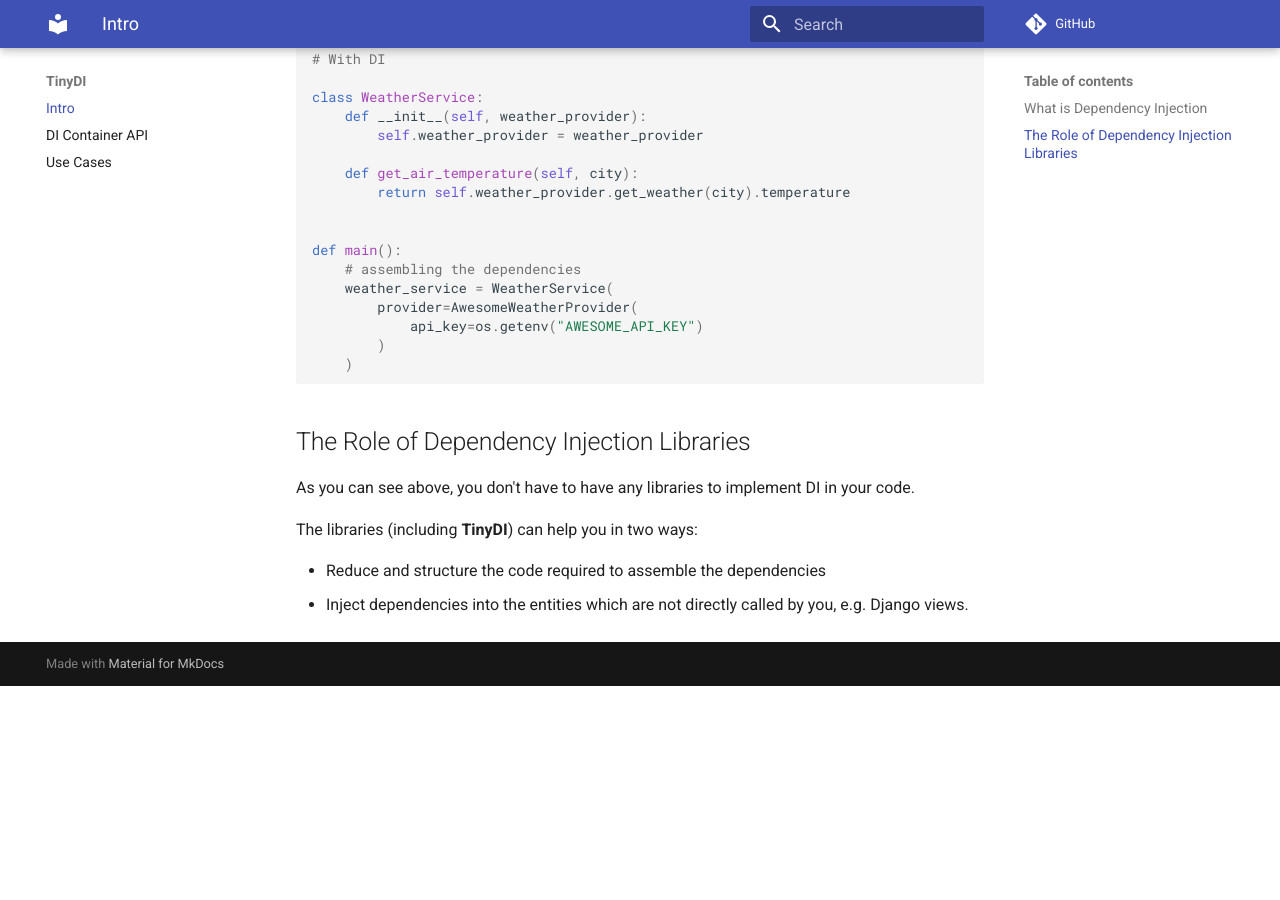
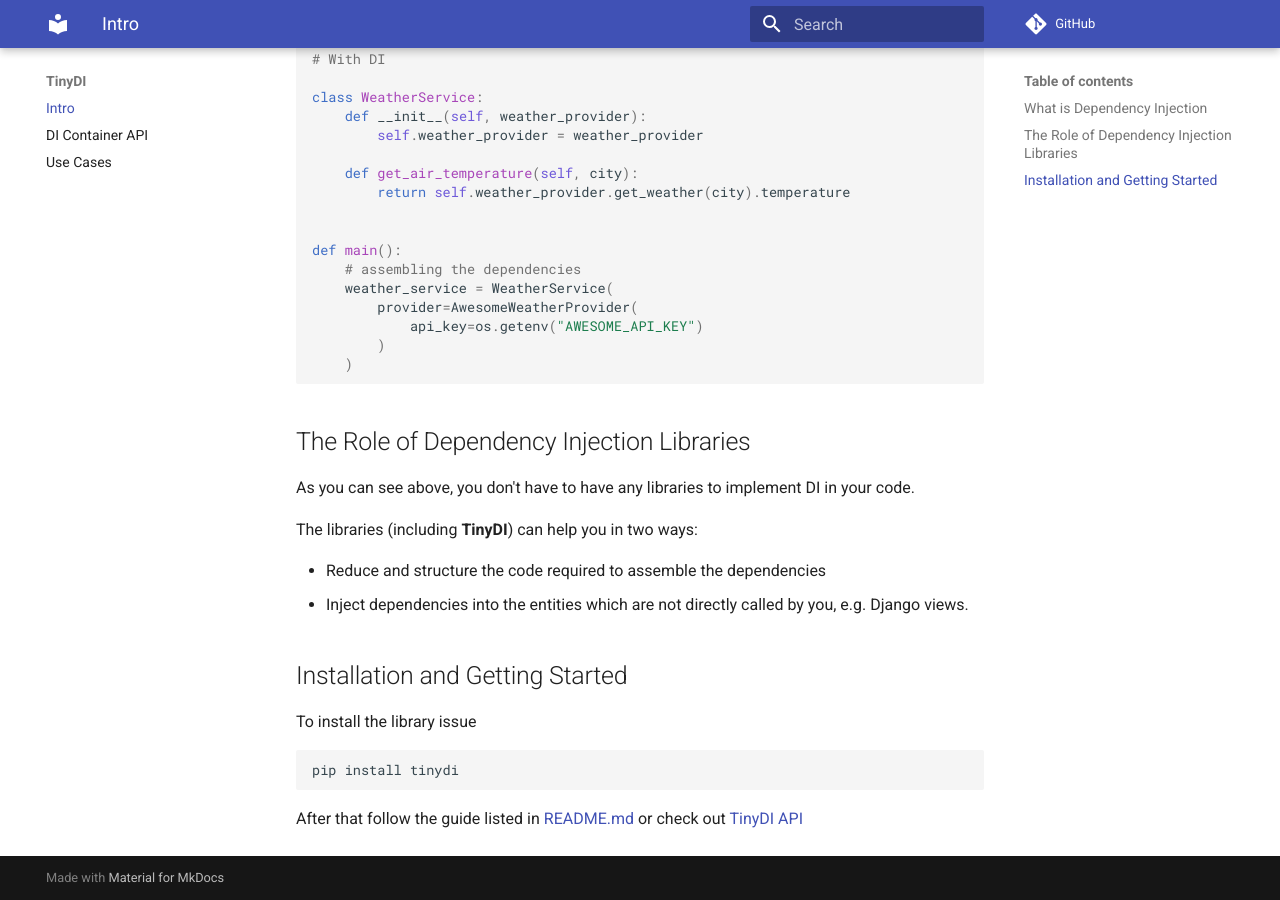
Before and after one commit to amyasnikov/dimi, an MkDocs documentation site: the page built from docs/index.md, in a window 1280 px wide and 900 px high, scrolled down 870 px. Built offline with MkDocs 1.6.1 and Material for MkDocs 9.7.7, drawn with Linux system fonts in a browser that asks for light colours; comment, search, counter and statistics services are not loaded; before the commit the page ends 1556 px from its top, so only the background shows below that.

Commit message:
add getting started

````diff
--- a/docs/index.md
+++ b/docs/index.md
@@ -57,3 +57,14 @@ The libraries (including **TinyDI**) can help you in two ways:
 
 * Reduce and structure the code required to assemble the dependencies
 * Inject dependencies into the entities which are not directly called by you, e.g. Django views.
+
+
+## Installation and Getting Started
+
+To install the library issue
+
+```
+pip install tinydi
+```
+
+After that follow the guide listed in [README.md](https://github.com/amyasnikov/tinydi?tab=readme-ov-file#getting-started) or check out [TinyDI API](di_api.md)
````
